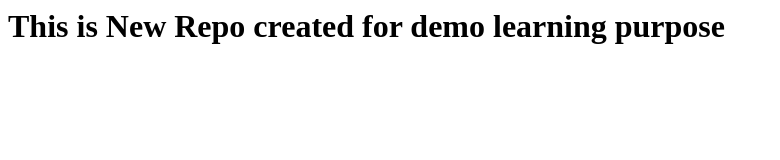
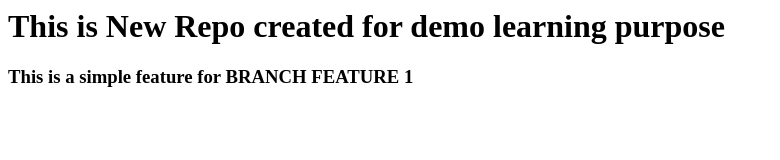
Before and after one commit to Z-Other-Languages/temp-repo, a plain HTML site: page index.html in a window 1280 px wide. Shown: the whole page, without its empty margins (0-780 px from the left). Drawn offline with Linux system fonts and the light colour scheme.

Commit message:
New Features added to branch feature1

```diff
--- a/index.html
+++ b/index.html
@@ -1 +1,3 @@
 <h1>This is New Repo created for demo learning purpose</h1>
+
+<h3>This is a simple feature for BRANCH FEATURE 1</h3>
```
